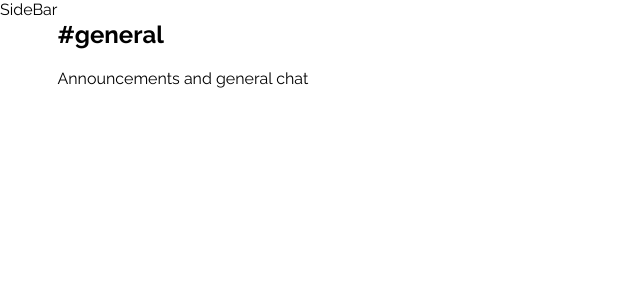
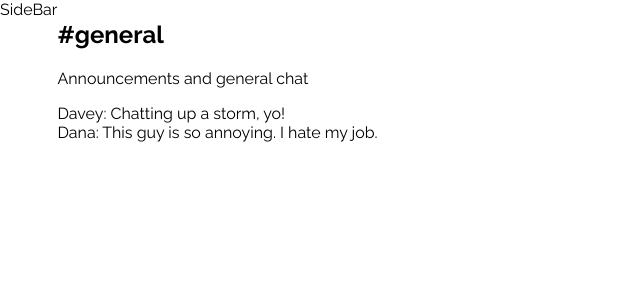
Before and after one commit to StefanyGo/chatarang, a React (Create React App) app: page / in a window 1280 px wide. Shown: the top 300 px of the page, without its empty margins (0-640 px from the left). Built offline with nearby package versions, Linux system fonts and the light colour scheme.

Commit message:
Add MessageList and a Message Component

```diff
--- a/src/Chat.js
+++ b/src/Chat.js
@@ -1,12 +1,14 @@
 import React, {Component} from 'react'
 
 import ChatHeader from './ChatHeader'
+import MessageList from './MessageList'
 
 class Chat extends Component {
     render(){
         return (
             <div className="Chat">
                 <ChatHeader />
+                <MessageList />
             </div>
         )
     }
--- a/src/ChatHeader.js
+++ b/src/ChatHeader.js
@@ -2,8 +2,8 @@ import React from 'react'
 
 const ChatHeader = () => {
     return (
-        <header class="ChatHeader">
-            <div class="roomInfo">
+        <header className="ChatHeader">
+            <div className="roomInfo">
                 <h2>#general</h2>
                 <p>Announcements and general chat</p>
             </div>
--- /dev/null
+++ b/src/Message.js
@@ -0,0 +1,11 @@
+import React from 'react'
+
+const Message = (props) => {
+    return (
+        <div className="Message">
+            {props.message.user.displayName}: {props.message.body}
+        </div>
+    )
+}
+
+export default Message
--- /dev/null
+++ b/src/MessageList.js
@@ -0,0 +1,40 @@
+import React from 'react'
+
+import Message from './Message'
+
+const MessageList = () => {
+    const messages = [
+        {
+            id: 1,
+            user: {
+                uid: 'sdfwefsdfwed',
+                displayName: 'Davey',
+                email: 'davey@fretless.com'
+            },
+            body: 'Chatting up a storm, yo!'
+        },
+
+        {
+            id: 2,
+            user: {
+                uid: 'sdfwsefsdfwef',
+                displayName: 'Dana',
+                email: 'dana@fretless.com'
+            },
+            body: 'This guy is so annoying. I hate my job.'
+        },
+
+    ]
+
+    return (
+        <div className="MessageList">
+            {
+                messages.map(msg => (
+                    <Message message={msg} key={msg.id}/>
+                ))
+            }
+        </div>
+    )
+}
+
+export default MessageList
```
